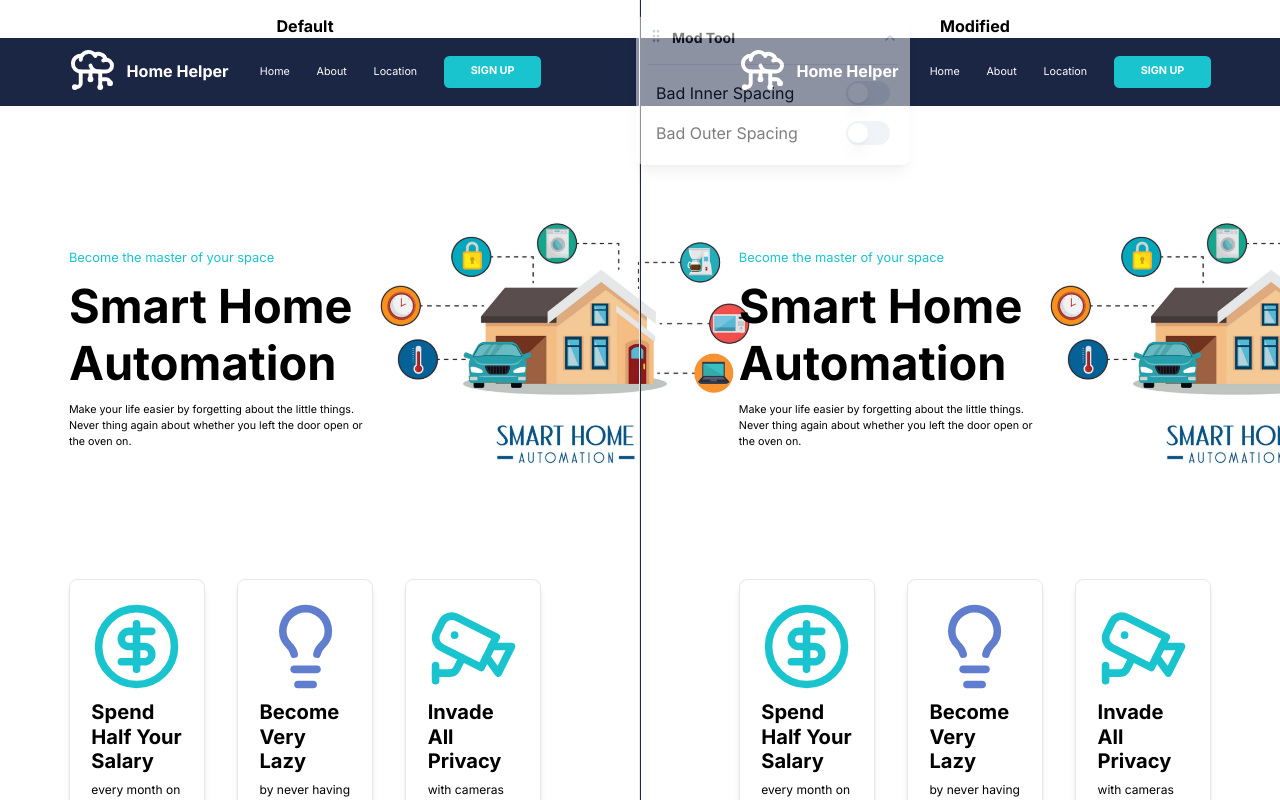
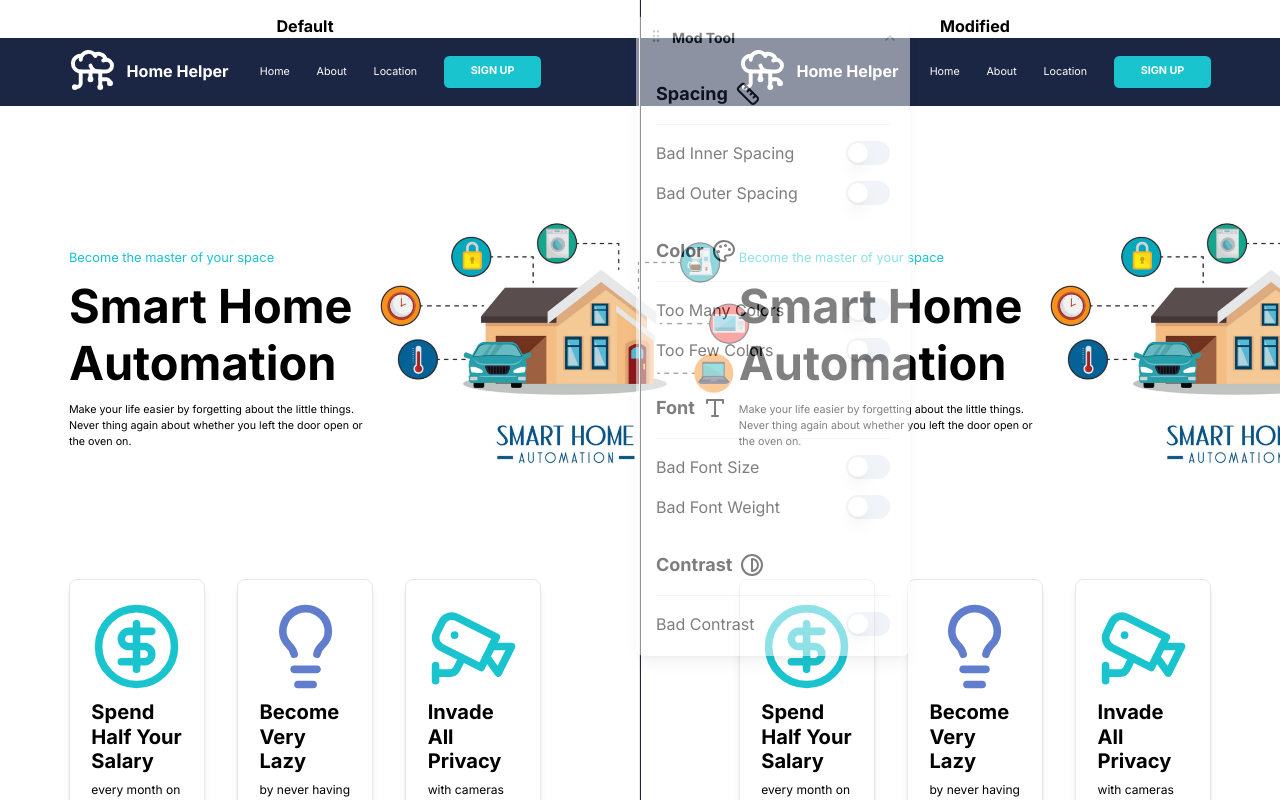
Before and after one commit to aziznal/design-principles-comparison, a Next.js app: page / in a window 1280 px wide. Both pictures are taken after a click on the icon 890 px from the left and 38 px from the top of the page. Shown: the top 800 px of the page. Built offline with nearby package versions, Linux system fonts and the light colour scheme.

Commit message:
add placeholder switches and improve layout

```diff
--- a/components/ModTool.tsx
+++ b/components/ModTool.tsx
@@ -2,7 +2,15 @@
 
 import { useEffect, useState } from "react";
 import { useProps } from "./PropProvider";
-import { ChevronDownIcon, ChevronUpIcon, GripVertical } from "lucide-react";
+import {
+  ChevronDownIcon,
+  ChevronUpIcon,
+  Contrast,
+  GripVertical,
+  Palette,
+  Ruler,
+  Type,
+} from "lucide-react";
 import { cn } from "@/lib/utils";
 import { Switch } from "./ui/switch";
 import { getDefaultProps } from "@/lib/default-props";
@@ -61,6 +69,14 @@ export const ModTool = () => {
   const [principleToggles, setPrincipleToggles] = useState({
     badInnerSpacing: false,
     badOuterSpacing: false,
+
+    tooManyColors: false,
+    tooFewColors: false,
+
+    badFontSize: false,
+    badFontWeight: false,
+
+    badContrast: false,
   });
 
   useEffect(() => {
@@ -187,9 +203,15 @@ export const ModTool = () => {
       </div>
 
       {isToolOpen && (
-        <div className="pt-4 mt-4 border-t flex flex-col gap-4 p-2">
+        <div className="pt-4 mt-4 flex flex-col gap-4 p-2">
+          <h1 className="text-lg font-bold border-b pb-4 flex items-center gap-2">
+            <span>Spacing</span>
+            <Ruler />
+          </h1>
+
           <div className="flex justify-between">
             <span>Bad Inner Spacing</span>
+
             <Switch
               checked={principleToggles.badInnerSpacing}
               onCheckedChange={(state) =>
@@ -203,6 +225,7 @@ export const ModTool = () => {
 
           <div className="flex justify-between">
             <span>Bad Outer Spacing</span>
+
             <Switch
               checked={principleToggles.badOuterSpacing}
               onCheckedChange={(state) =>
@@ -213,6 +236,91 @@ export const ModTool = () => {
               }
             />
           </div>
+
+          <h1 className="text-lg font-bold border-b pb-4 mt-4 flex items-center gap-2">
+            <span>Color</span>
+            <Palette />
+          </h1>
+
+          <div className="flex justify-between">
+            <span>Too Many Colors</span>
+
+            <Switch
+              checked={principleToggles.tooManyColors}
+              onCheckedChange={(state) =>
+                setPrincipleToggles((toggles) => ({
+                  ...toggles,
+                  tooManyColors: state,
+                }))
+              }
+            />
+          </div>
+
+          <div className="flex justify-between">
+            <span>Too Few Colors</span>
+
+            <Switch
+              checked={principleToggles.tooFewColors}
+              onCheckedChange={(state) =>
+                setPrincipleToggles((toggles) => ({
+                  ...toggles,
+                  tooFewColors: state,
+                }))
+              }
+            />
+          </div>
+
+          <h1 className="text-lg font-bold mt-4 pb-4 border-b flex items-center gap-2">
+            <span>Font</span>
+            <Type />
+          </h1>
+
+          <div className="flex justify-between">
+            <span>Bad Font Size</span>
+
+            <Switch
+              checked={principleToggles.badFontSize}
+              onCheckedChange={(state) =>
+                setPrincipleToggles((toggles) => ({
+                  ...toggles,
+                  badFontSize: state,
+                }))
+              }
+            />
+          </div>
+
+          <div className="flex justify-between">
+            <span>Bad Font Weight</span>
+
+            <Switch
+              checked={principleToggles.badFontWeight}
+              onCheckedChange={(state) =>
+                setPrincipleToggles((toggles) => ({
+                  ...toggles,
+                  badFontWeight: state,
+                }))
+              }
+            />
+          </div>
+
+          <h1 className="text-lg font-bold mt-4 pb-4 border-b flex items-center gap-2">
+            <span>Contrast</span>
+            <Contrast />
+          </h1>
+
+          <div className="flex justify-between">
+            <span>Bad Contrast</span>
+
+            <Switch
+              checked={principleToggles.badContrast}
+              onCheckedChange={(state) =>
+                setPrincipleToggles((toggles) => ({
+                  ...toggles,
+                  badContrast: state,
+                }))
+              }
+            />
+          </div>
         </div>
       )}
     </div>
```
